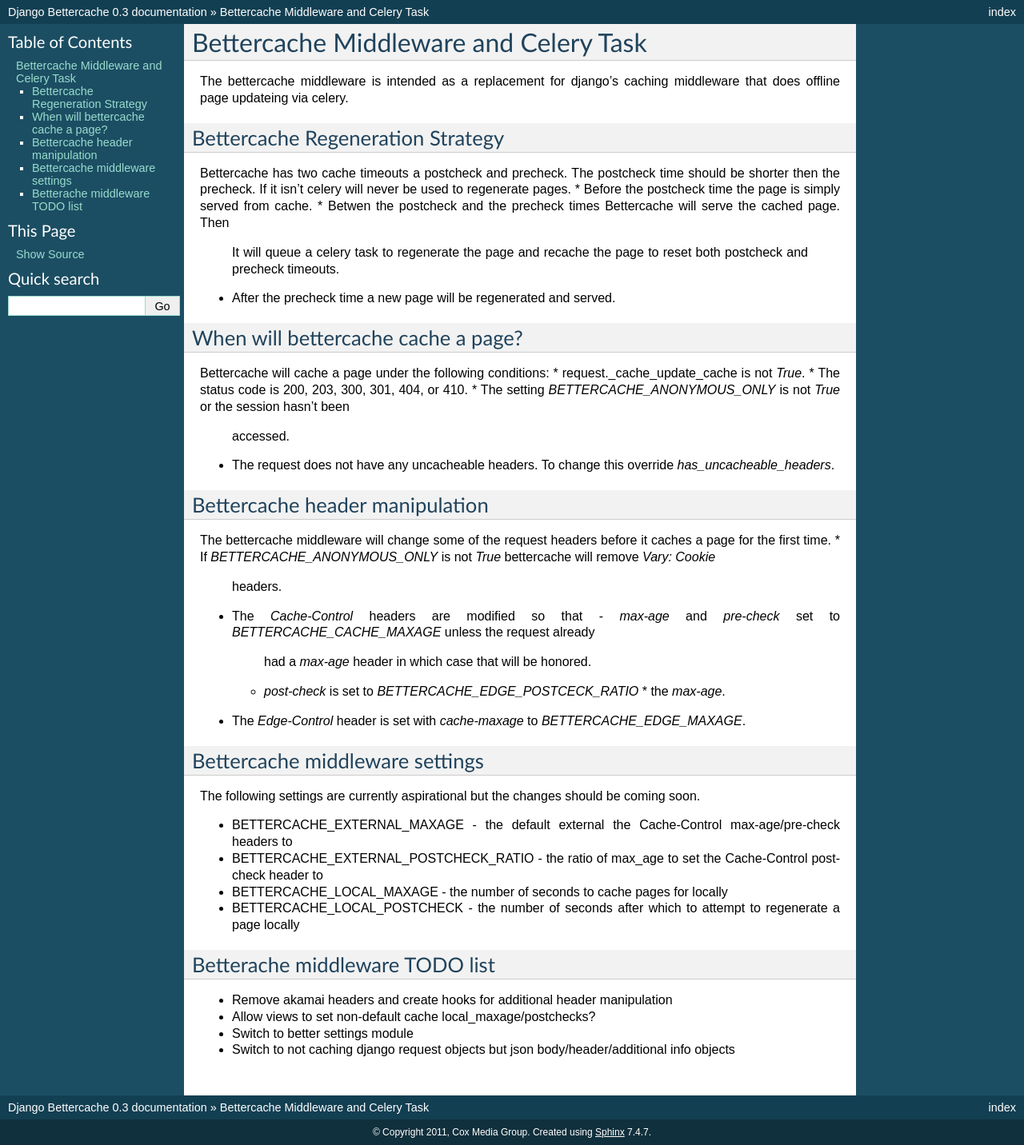
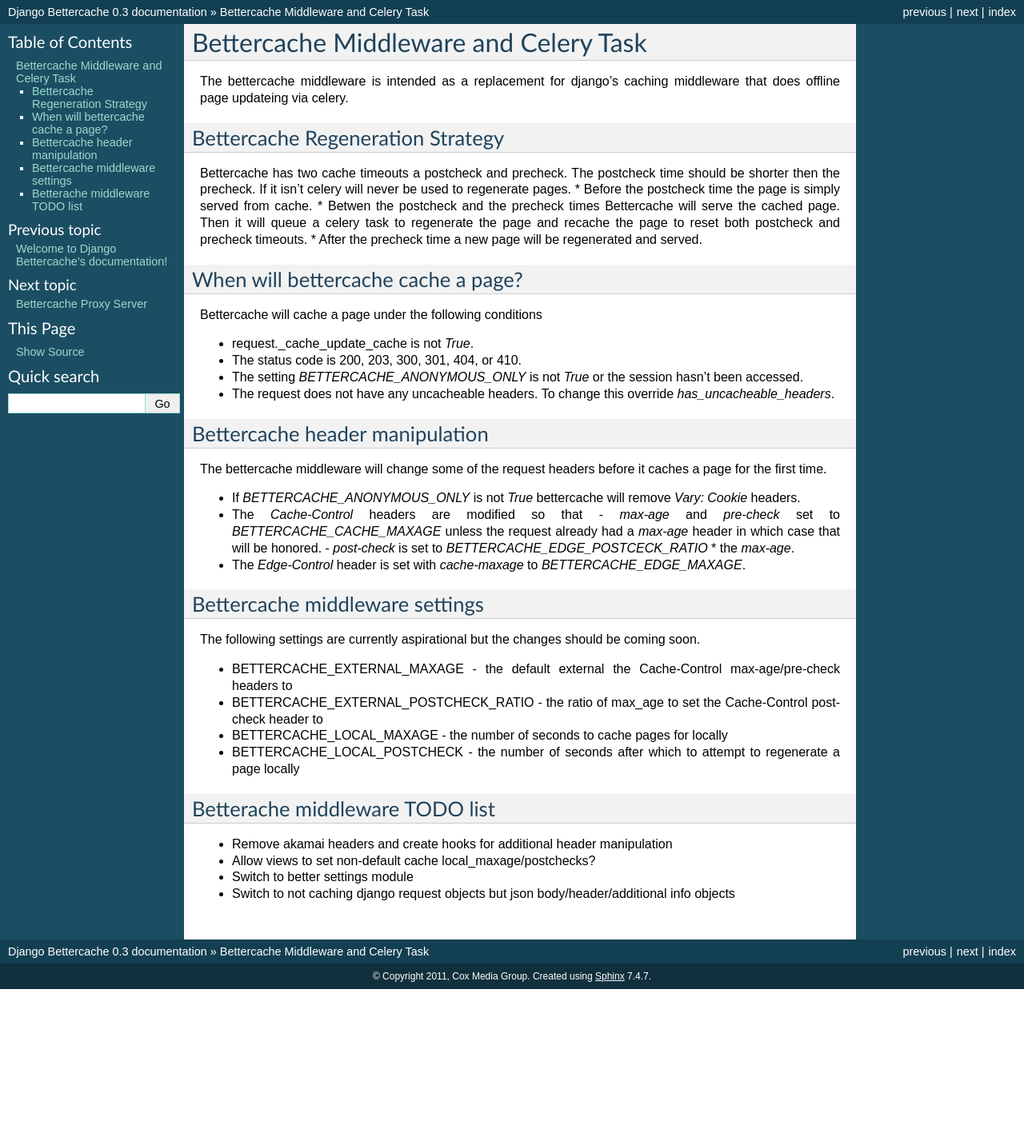
Before and after one commit to ironfroggy/django-better-cache, a Sphinx documentation site: the page built from docs/source/middleware.rst, in a window 1280 px wide. Shown: the whole page at 80% size. Built offline with Sphinx 7.4.7, drawn with Linux system fonts in a browser that asks for light colours; after the commit the page ends 1237 px from its top, so only the background shows below that.

Commit message:
it builds cleanly now except for the _static dir

```diff
--- a/docs/source/index.rst
+++ b/docs/source/index.rst
@@ -35,6 +35,9 @@
 .. toctree::
    :maxdepth: 2
 
+   middleware
+   proxy
+
 Indices and tables
 ==================
 
--- a/docs/source/middleware.rst
+++ b/docs/source/middleware.rst
@@ -10,14 +10,13 @@
 Bettercache has two cache timeouts a postcheck and precheck. The postcheck time should be
 shorter then the precheck. If it isn't celery will never be used to regenerate pages.
 * Before the postcheck time the page is simply served from cache.
-* Betwen the postcheck and the precheck times Bettercache will serve the cached page. Then
-  It will queue a celery task to regenerate the page and recache the page to reset
-  both postcheck and precheck timeouts.
+* Betwen the postcheck and the precheck times Bettercache will serve the cached page. Then it will queue a celery task to regenerate the page and recache the page to reset both postcheck and precheck timeouts.
 * After the precheck time a new page will be regenerated and served.
 
 When will bettercache cache a page?
-__________________________
-Bettercache will cache a page under the following conditions:
+_______________________________________
+Bettercache will cache a page under the following conditions
+
 * request._cache_update_cache is not `True`.
 * The status code is 200, 203, 300, 301, 404, or 410.
 * The setting `BETTERCACHE_ANONYMOUS_ONLY` is not `True` or the session hasn't been
@@ -28,11 +27,10 @@
 Bettercache header manipulation
 ________________________________
 The bettercache middleware will change some of the request headers before it caches a page for the first time.
-* If `BETTERCACHE_ANONYMOUS_ONLY` is not `True` bettercache will remove `Vary: Cookie`
-  headers.
+
+* If `BETTERCACHE_ANONYMOUS_ONLY` is not `True` bettercache will remove `Vary: Cookie` headers.
 * The `Cache-Control` headers are modified so that
-  - `max-age` and `pre-check` set to `BETTERCACHE_CACHE_MAXAGE` unless the request already
-    had a `max-age` header in which case that will be honored.
+  - `max-age` and `pre-check` set to `BETTERCACHE_CACHE_MAXAGE` unless the request already had a `max-age` header in which case that will be honored.
   - `post-check` is set to `BETTERCACHE_EDGE_POSTCECK_RATIO` * the `max-age`.
 * The `Edge-Control` header is set with `cache-maxage` to `BETTERCACHE_EDGE_MAXAGE`.
 
```
